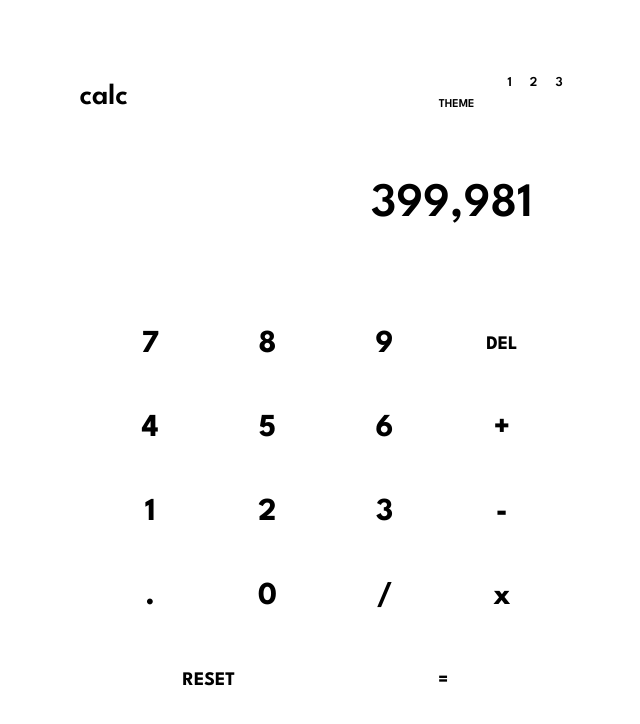
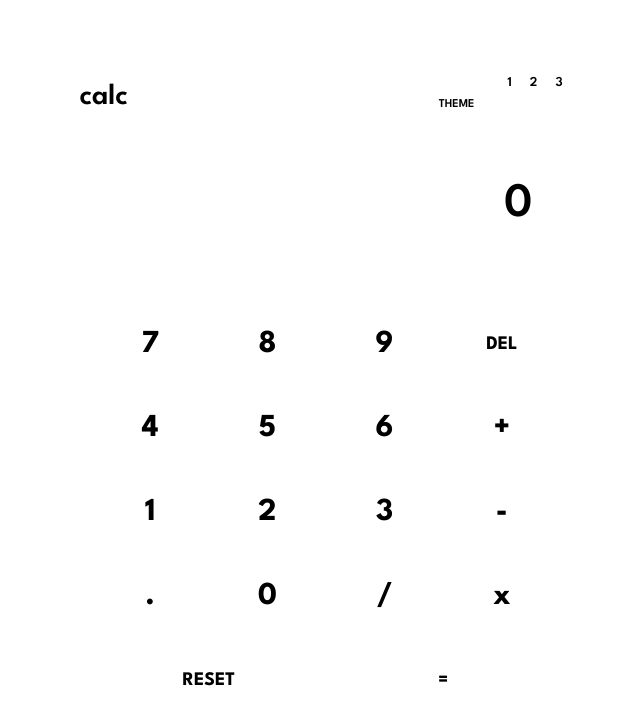
Before and after one commit to jacob-briscoe/calculator, a React (Vite) app: page / in a window 1280 px wide. Shown: the top 724 px of the page, without its empty margins (314-954 px from the left). Built offline with nearby package versions, Linux system fonts and the light colour scheme.

Commit message:
interactivity (#8)

```diff
--- a/src/components/Display.tsx
+++ b/src/components/Display.tsx
@@ -1,3 +1,4 @@
+import type { PropsWithChildren } from "react";
 import styled from "styled-components";
 
 const StyledDisplay = styled.div`
@@ -17,6 +18,10 @@ const StyledDisplay = styled.div`
   }
 `;
 
-export function Display() {
-  return <StyledDisplay>399,981</StyledDisplay>;
+type DisplayProps = PropsWithChildren & {
+  output: string;
+};
+
+export function Display({ output }: DisplayProps) {
+  return <StyledDisplay>{output}</StyledDisplay>;
 }
--- a/src/components/Keypad.tsx
+++ b/src/components/Keypad.tsx
@@ -1,5 +1,6 @@
 import styled from "styled-components";
 import { Button } from "./Button";
+import type { PropsWithChildren } from "react";
 
 const StyledKeypad = styled.fieldset`
   display: grid;
@@ -27,27 +28,45 @@ const LastRowButton = styled(Button)`
   grid-column: span 2;
 `;
 
-export function Keypad() {
+type KeypadProps = PropsWithChildren & {
+  onInputKey: (key: string) => void;
+  onDeleteKey: () => void;
+  onResetKey: () => void;
+  onCalculateKey: () => void;
+};
+
+export function Keypad({
+  onCalculateKey,
+  onDeleteKey,
+  onInputKey,
+  onResetKey,
+}: KeypadProps) {
   return (
     <StyledKeypad>
-      <Button>7</Button>
-      <Button>8</Button>
-      <Button>9</Button>
-      <Button functionButton>del</Button>
-      <Button>4</Button>
-      <Button>5</Button>
-      <Button>6</Button>
-      <Button>+</Button>
-      <Button>1</Button>
-      <Button>2</Button>
-      <Button>3</Button>
-      <Button>-</Button>
-      <Button>.</Button>
-      <Button>0</Button>
-      <Button>/</Button>
-      <Button>x</Button>
-      <LastRowButton functionButton>reset</LastRowButton>
-      <LastRowButton equalsButton>=</LastRowButton>
+      <Button onClick={() => onInputKey("7")}>7</Button>
+      <Button onClick={() => onInputKey("8")}>8</Button>
+      <Button onClick={() => onInputKey("9")}>9</Button>
+      <Button onClick={() => onDeleteKey()} functionButton>
+        del
+      </Button>
+      <Button onClick={() => onInputKey("4")}>4</Button>
+      <Button onClick={() => onInputKey("5")}>5</Button>
+      <Button onClick={() => onInputKey("6")}>6</Button>
+      <Button onClick={() => onInputKey("+")}>+</Button>
+      <Button onClick={() => onInputKey("1")}>1</Button>
+      <Button onClick={() => onInputKey("2")}>2</Button>
+      <Button onClick={() => onInputKey("3")}>3</Button>
+      <Button onClick={() => onInputKey("-")}>-</Button>
+      <Button onClick={() => onInputKey(".")}>.</Button>
+      <Button onClick={() => onInputKey("0")}>0</Button>
+      <Button onClick={() => onInputKey("/")}>/</Button>
+      <Button onClick={() => onInputKey("*")}>x</Button>
+      <LastRowButton onClick={() => onResetKey()} functionButton>
+        reset
+      </LastRowButton>
+      <LastRowButton onClick={() => onCalculateKey()} equalsButton>
+        =
+      </LastRowButton>
     </StyledKeypad>
   );
 }
--- /dev/null
+++ b/src/helpers/calculate.ts
@@ -0,0 +1,5 @@
+export function calculate(input: string[]): number {
+  const expression = input.join("");
+  const result = new Function(`return ${expression}`)();
+  return Number(result);
+}
--- /dev/null
+++ b/src/helpers/index.ts
@@ -0,0 +1,2 @@
+export * from "./calculate";
+export * from "./input";
--- /dev/null
+++ b/src/helpers/input.ts
@@ -0,0 +1,10 @@
+export function isConsecutiveNonNumericInputs(
+  allInput: string[],
+  input: string,
+) {
+  const lastInput = allInput[allInput.length - 1];
+  const isLastInputNonNumeric = isNaN(Number(lastInput));
+  const isNewInputNonNumeric = isNaN(Number(input));
+
+  return isLastInputNonNumeric && isNewInputNonNumeric;
+}
--- a/src/hooks/index.ts
+++ b/src/hooks/index.ts
@@ -1 +1,2 @@
 export * from "./useAppTheme";
+export * from "./useCalculation";
--- /dev/null
+++ b/src/hooks/useCalculation.ts
@@ -0,0 +1,86 @@
+import { useReducer } from "react";
+import { calculate, isConsecutiveNonNumericInputs } from "../helpers";
+
+type Mode = "input" | "calculate";
+
+type CalculationState = {
+  mode: Mode;
+  input: string[];
+  result: number;
+};
+
+type ActionType = "input" | "delete" | "reset" | "calculate";
+
+type Action = {
+  type: ActionType;
+  payload?: string;
+};
+
+const initialState: CalculationState = {
+  mode: "calculate",
+  input: [],
+  result: 0,
+};
+
+export function useCalculation() {
+  const [state, dispatch] = useReducer(reducer, initialState);
+
+  return {
+    input: selectInput(state),
+    result: selectResult(state),
+    mode: selectMode(state),
+    output: selectOutput(state),
+    calculate: () => dispatch({ type: "calculate" }),
+    reset: () => dispatch({ type: "reset" }),
+    inputKey: (key: string) => dispatch({ type: "input", payload: key }),
+    deleteKey: () => dispatch({ type: "delete" }),
+  };
+}
+
+function reducer(state: CalculationState, action: Action): CalculationState {
+  switch (action.type) {
+    case "calculate":
+      return {
+        ...state,
+        result: calculate(state.input),
+        mode: "calculate",
+      };
+    case "reset":
+      return { ...initialState };
+    case "input": {
+      if (action.payload == null) {
+        return state;
+      }
+
+      if (isConsecutiveNonNumericInputs(state.input, action.payload)) {
+        return state;
+      }
+
+      return {
+        ...state,
+        input: [...state.input, action.payload!],
+        result: 0,
+        mode: "input",
+      };
+    }
+    case "delete": {
+      const remainingInput = state.input.slice(0, -1);
+
+      return {
+        ...state,
+        input: remainingInput.length ? remainingInput : ["0"],
+        mode: "input",
+      };
+    }
+    default:
+      return state;
+  }
+}
+
+const selectResult = (state: CalculationState) => state.result;
+const selectInput = (state: CalculationState) => state.input;
+const selectMode = (state: CalculationState) => state.mode;
+const selectOutput = (state: CalculationState) =>
+  selectMode(state) === "input"
+    ? selectInput(state).join("")
+    : selectResult(state).toLocaleString();
--- a/src/screens/Calculator.tsx
+++ b/src/screens/Calculator.tsx
@@ -1,5 +1,6 @@
 import styled from "styled-components";
 import { Display, Header, Keypad } from "../components";
+import { useCalculation } from "../hooks";
 
 const StyledCalculator = styled.section`
   display: flex;
@@ -9,12 +10,19 @@ const StyledCalculator = styled.section`
 `;
 
 export function Calculator() {
+  const { output, calculate, deleteKey, inputKey, reset } = useCalculation();
+
   return (
     <>
       <StyledCalculator>
         <Header />
-        <Display />
-        <Keypad />
+        <Display output={output} />
+        <Keypad
+          onCalculateKey={calculate}
+          onDeleteKey={deleteKey}
+          onInputKey={inputKey}
+          onResetKey={reset}
+        />
       </StyledCalculator>
     </>
   );
```
